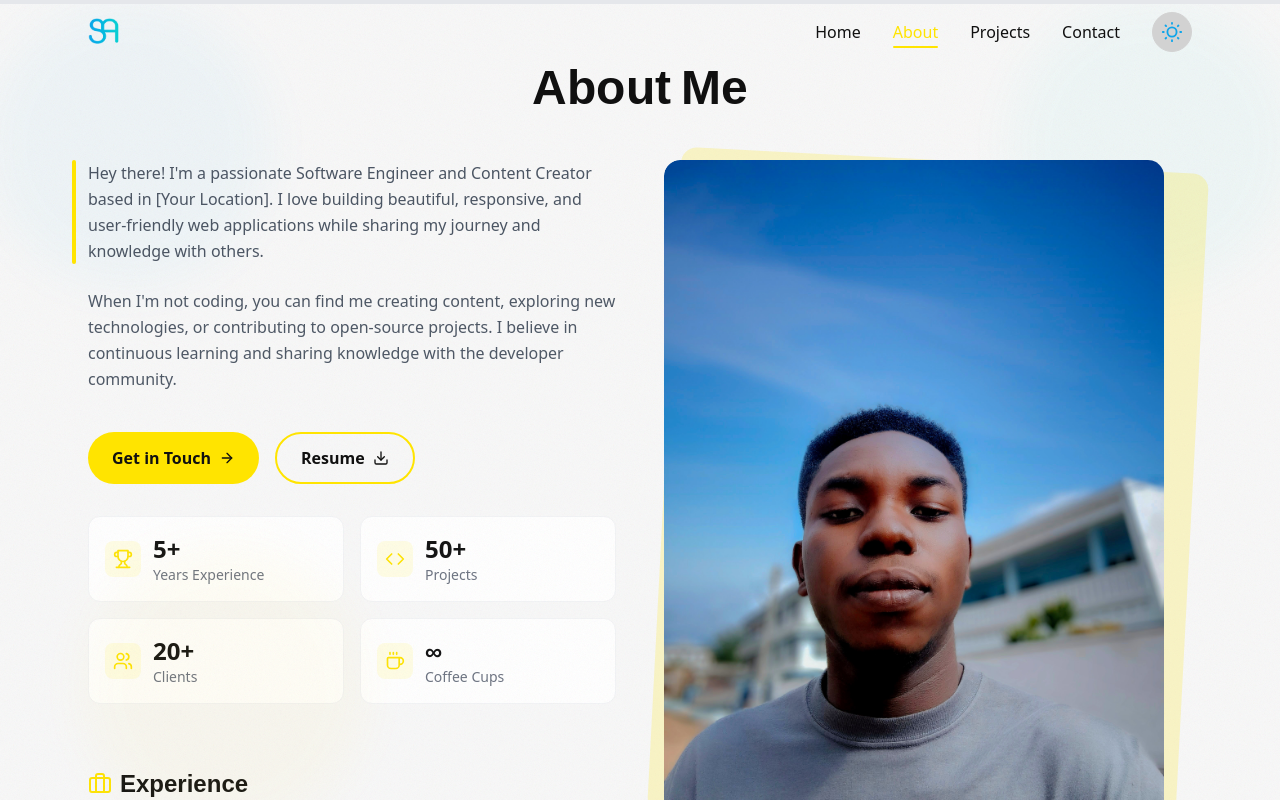
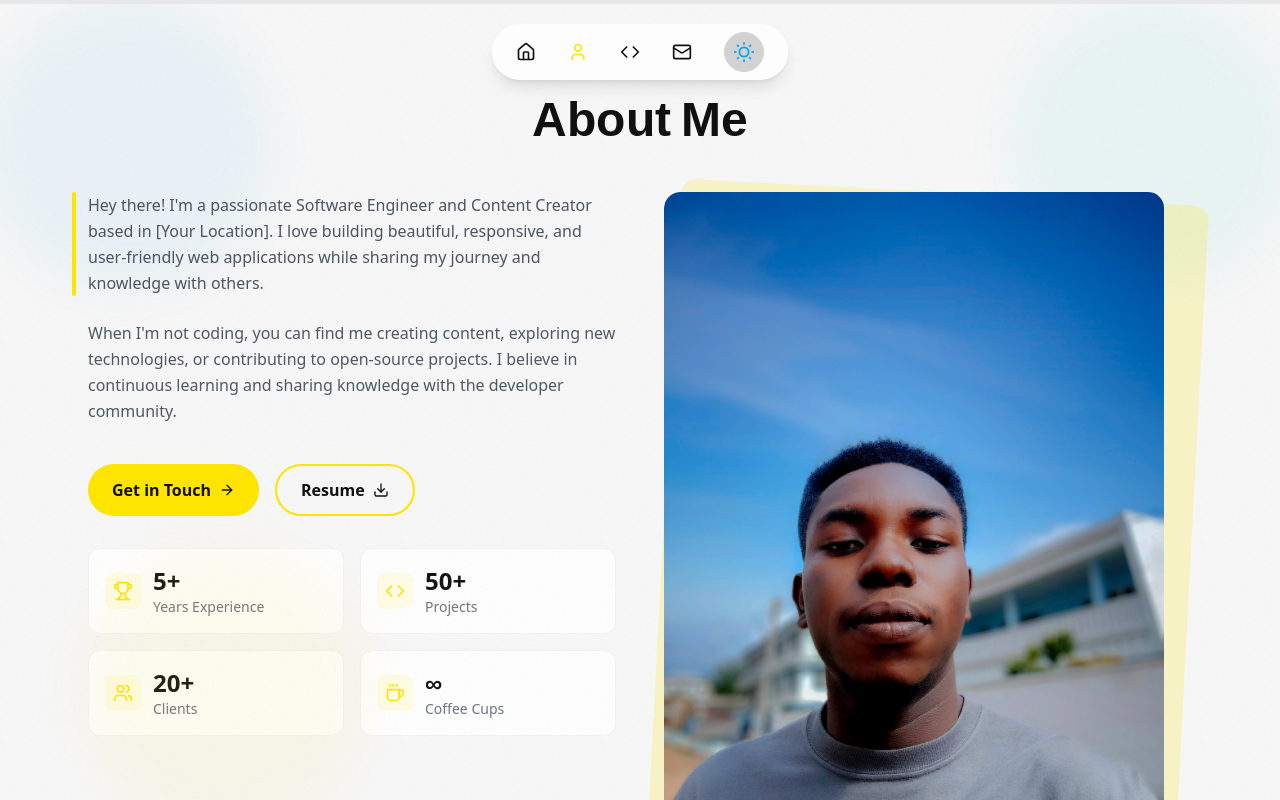
Before and after one commit to samcuxx/SamCux-Portfolio, a Next.js app: page /about in a window 1280 px wide. Shown: the top 800 px of the page. Built offline with nearby package versions, Linux system fonts and the light colour scheme; a web font is replaced by a local one.

Commit message:
Redesigned the Navbar and Mobile Menu

```diff
--- a/app/about/page.tsx
+++ b/app/about/page.tsx
@@ -4,7 +4,7 @@ import { ScrollProgress } from "@/components/ui/ScrollProgress";
 
 export default function About() {
   return (
-    <div className="flex flex-col items-center justify-center w-full font-inter relative pt-16">
+    <div className="flex flex-col items-center justify-center w-full font-inter relative pt-7 md:pt-24">
       <ScrollProgress />
       <BgGlow />
       <AboutContent />
--- a/app/contact/page.tsx
+++ b/app/contact/page.tsx
@@ -4,7 +4,7 @@ import { ScrollProgress } from "@/components/ui/ScrollProgress";
 
 export default function Contact() {
   return (
-    <div className="flex flex-col items-center justify-center w-full font-inter relative pt-16">
+    <div className="flex flex-col items-center justify-center w-full font-inter relative pt-7 md:pt-24">
       <ScrollProgress />
       <BgGlow />
       <ContactContent />
--- a/app/photos/page.tsx
+++ b/app/photos/page.tsx
@@ -4,7 +4,7 @@ import { ScrollProgress } from "@/components/ui/ScrollProgress";
 
 export default function Photos() {
   return (
-    <div className="flex flex-col items-center justify-center w-full font-inter relative pt-16">
+    <div className="flex flex-col items-center justify-center w-full font-inter relative pt-7 md:pt-24">
       <ScrollProgress />
       <BgGlow />
       <PhotosContent />
--- a/app/projects/page.tsx
+++ b/app/projects/page.tsx
@@ -4,7 +4,7 @@ import { ScrollProgress } from "@/components/ui/ScrollProgress";
 
 export default function Projects() {
   return (
-    <div className="flex flex-col items-center justify-center w-full font-inter relative pt-16">
+    <div className="flex flex-col items-center justify-center w-full font-inter relative pt-7 md:pt-24">
       <ScrollProgress />
       <BgGlow />
       <ProjectsContent />
--- a/components/Projects/ProjectsFilter.tsx
+++ b/components/Projects/ProjectsFilter.tsx
@@ -34,7 +34,7 @@ export function ProjectsFilter() {
           {totalProjects} projects
         </span>
       </div>
-      <div className="flex justify-between items-center gap-4 py-2">
+      <div className="flex flex-col md:flex-row md:justify-between md:items-center gap-4 py-2">
         {/* Filters */}
         <div className="flex flex-wrap gap-3">
           {filters.map((filter, index) => (
@@ -53,7 +53,7 @@ export function ProjectsFilter() {
         </div>
 
         {/* Search Bar */}
-        <div className="relative w-72">
+        <div className="relative w-full md:w-72">
           <Search className="absolute left-3 top-1/2 -translate-y-1/2 w-5 h-5 text-gray-400" />
           <input
             type="text"
--- a/components/global/MobileMenu.tsx
+++ b/components/global/MobileMenu.tsx
@@ -3,46 +3,53 @@ import React from 'react';
 import { usePathname } from 'next/navigation';
 import Link from 'next/link';
 import navItems from '@/components/data/NavItem';
+import { Home, User, Code, Mail } from "lucide-react";
+import Theme from "./Theme";
 
 interface MobileMenuProps {
   isOpen: boolean;
   onClose: () => void;
 }
 
+const navIcons = {
+  "/": <Home className="w-5 h-5" />,
+  "/about": <User className="w-5 h-5" />,
+  "/projects": <Code className="w-5 h-5" />,
+  "/contact": <Mail className="w-5 h-5" />,
+};
+
 export default function MobileMenu({ isOpen, onClose }: MobileMenuProps) {
   const pathname = usePathname();
 
   return (
     <div
-      className={`fixed inset-x-0 top-16 z-40 transform transition-transform duration-300 ease-in-out md:hidden
-        ${isOpen ? 'translate-y-0 opacity-100' : '-translate-y-full opacity-0'}`}
+      className={`fixed bottom-24 left-1/2 -translate-x-1/2 z-40 transform transition-all duration-300
+        ease-bounce md:hidden ${isOpen ? 'translate-y-0 opacity-100 scale-100' : 'translate-y-16 opacity-0 scale-95'}`}
     >
-      <div className="bg-white/80 dark:bg-[#131C31]/80 backdrop-blur-md shadow-lg border-t
-        border-gray-100 dark:border-[#222F43]">
-        <div className="max-w-6xl mx-auto px-6 py-4">
-          <nav className="flex flex-col space-y-4">
+      <div className="bg-white/80 dark:bg-[#131C31]/80 backdrop-blur-md shadow-lg rounded-full py-2 px-6">
+        <nav className="flex items-center gap-6">
           {navItems.map((item) => (
             <Link
               key={item.id}
               href={item.path}
               onClick={onClose}
-                className={`relative py-2 px-4 rounded-lg transition-all duration-300
-                  ${pathname === item.path
-                    ? "bg-[#ffe400] bg-opacity-10 text-[#ffe400]"
-                    : "text-[#101010] dark:text-[#94A9C9] hover:bg-[#ffe400] hover:bg-opacity-10"
-                  }`}
+              className={`relative group p-2 transition-all duration-300 hover:scale-110`}
             >
-                <span className="relative z-10">{item.title}</span>
-                {pathname === item.path && (
-                  <span
-                    className="absolute inset-0 rounded-lg bg-[#ffe400] bg-opacity-10
-                      transition-all duration-300"
-                  />
-                )}
+              <div className={`relative transition-colors ${
+                pathname === item.path
+                  ? "text-[#ffe400]"
+                  : "text-[#101010] dark:text-[#94A9C9] hover:text-[#ffe400] dark:hover:text-[#ffe400]"
+              }`}>
+                {navIcons[item.path as keyof typeof navIcons]}
+                <span className="absolute -bottom-4 left-1/2 -translate-x-1/2 text-xs opacity-0
+                  group-hover:opacity-100 transition-opacity whitespace-nowrap">
+                  {item.title}
+                </span>
+              </div>
             </Link>
           ))}
+          <Theme />
         </nav>
-        </div>
       </div>
     </div>
   );
--- a/components/global/Navbar.tsx
+++ b/components/global/Navbar.tsx
@@ -1,95 +1,69 @@
 "use client";
-import React, { useState, useEffect } from "react";
+import React, { useState } from "react";
 import Link from "next/link";
 import { usePathname } from "next/navigation";
-import { Menu, X } from "lucide-react";
+import { Menu, X, Home, User, Code, Mail } from "lucide-react";
 import navItems from "@/components/data/NavItem";
 import Theme from "./Theme";
 import MobileMenu from "./MobileMenu";
 import MagneticLink from "../ui/MagneticLink";
-import Image from "next/image";
-import Logo from "@/public/logo.png";
 
+const navIcons = {
+  "/": <Home className="w-5 h-5" />,
+  "/about": <User className="w-5 h-5" />,
+  "/projects": <Code className="w-5 h-5" />,
+  "/contact": <Mail className="w-5 h-5" />,
+};
 
 export default function Navbar() {
-  const [isScrolled, setIsScrolled] = useState(false);
   const [isMobileMenuOpen, setIsMobileMenuOpen] = useState(false);
   const pathname = usePathname();
 
-  useEffect(() => {
-    const handleScroll = () => {
-      setIsScrolled(window.scrollY > 20);
-    };
-
-    window.addEventListener("scroll", handleScroll);
-    return () => window.removeEventListener("scroll", handleScroll);
-  }, []);
-
   return (
     <>
-      <nav
-        className={`fixed top-0 left-0 right-0 z-50 transition-all duration-300 ${
-          isScrolled
-            ? "bg-white/80 dark:bg-[#131C31]/80 backdrop-blur-md shadow-sm"
-            : "bg-transparent"
-        }`}
-      >
-        <div className="max-w-6xl mx-auto px-6">
-          <div className="flex items-center justify-between h-16">
-            {/* Logo */}
-            <Link
-              href="/"
-              className="relative w-8 h-8 hover:scale-110 transition-transform"
-            >
-              <Image
-                src={Logo}
-                alt="SamCux Logo"
-                fill
-                className="object-contain"
-                priority
-              />
-            </Link>
-
       {/* Desktop Navigation */}
-            <div className="hidden md:flex items-center gap-8">
+      <nav className="fixed top-6 left-1/2 -translate-x-1/2 z-50 bg-white/80 dark:bg-[#131C31]/80
+        backdrop-blur-md shadow-lg rounded-full py-2 px-6 transition-all duration-300 hidden md:block">
+        <div className="mx-auto">
+          <div className="flex items-center justify-center gap-8">
             {navItems.map((item) => (
               <MagneticLink
                 key={item.id}
                 href={item.path}
-                  className={`relative font-medium transition-colors ${
+                className={`relative font-medium transition-colors group ${
                   pathname === item.path
                     ? "text-[#ffe400] dark:text-[#ffe400]"
                     : "text-[#101010] dark:text-[#94A9C9] hover:text-[#ffe400] dark:hover:text-[#ffe400]"
                 }`}
               >
+                <div className="relative">
+                  {navIcons[item.path as keyof typeof navIcons]}
+                  <span className="absolute -bottom-4 left-1/2 -translate-x-1/2 text-xs opacity-0
+                    group-hover:opacity-100 transition-opacity whitespace-nowrap">
                     {item.title}
-                  {pathname === item.path && (
-                    <span className="absolute -bottom-1 left-0 w-full h-0.5 bg-[#ffe400] rounded-full" />
-                  )}
+                  </span>
+                </div>
               </MagneticLink>
             ))}
             <Theme />
           </div>
+        </div>
+      </nav>
 
       {/* Mobile Menu Button */}
-            <div className="flex items-center gap-4 md:hidden">
-              <Theme />
       <button
         onClick={() => setIsMobileMenuOpen(!isMobileMenuOpen)}
-                className="p-2 rounded-lg bg-[#ffe400] bg-opacity-10 hover:bg-opacity-20
-                  text-[#101010] dark:text-[#94A9C9] transition-all duration-300"
+        className={`fixed bottom-6 right-6 z-50 p-3 rounded-full bg-white/80 dark:bg-[#131C31]/80
+          backdrop-blur-md shadow-lg md:hidden transition-all duration-300 ease-bounce
+          ${isMobileMenuOpen ? 'rotate-180 scale-110' : 'rotate-0 scale-100'}`}
         aria-label="Toggle Menu"
       >
         {isMobileMenuOpen ? (
-                  <X className="w-5 h-5" />
+          <X className="w-6 h-6 text-[#ffe400]" />
         ) : (
-                  <Menu className="w-5 h-5" />
+          <Menu className="w-6 h-6 text-[#101010] dark:text-[#94A9C9]" />
         )}
       </button>
-            </div>
-          </div>
-        </div>
-      </nav>
 
       {/* Mobile Menu */}
       <MobileMenu isOpen={isMobileMenuOpen} onClose={() => setIsMobileMenuOpen(false)} />
--- a/components/ui/BgGlow.tsx
+++ b/components/ui/BgGlow.tsx
@@ -62,7 +62,7 @@ export default function BgGlow() {
         /> */}
 
         {/* Ambient background gradients */}
-        <div className="absolute inset-0 opacity-20 dark:opacity-20">
+        <div className="absolute inset-0 opacity-30 dark:opacity-20">
           <div className="absolute top-0 -left-4 w-72 h-72 bg-sa-blue rounded-full mix-blend-multiply filter blur-xl opacity-20 animate-blob" />
           <div className="absolute top-0 -right-4 w-72 h-72 bg-sa-blue2 rounded-full mix-blend-multiply filter blur-xl opacity-20 animate-blob animation-delay-2000" />
           <div className="absolute -bottom-8 left-20 w-72 h-72 bg-sa-light-primary dark:bg-sa-dark-primary rounded-full mix-blend-multiply filter blur-xl opacity-20 animate-blob animation-delay-4000" />
```
Also changed, not shown: tailwind.config.ts (+9 -1 lines). Lines whose indentation alone changed are shown as unchanged.
